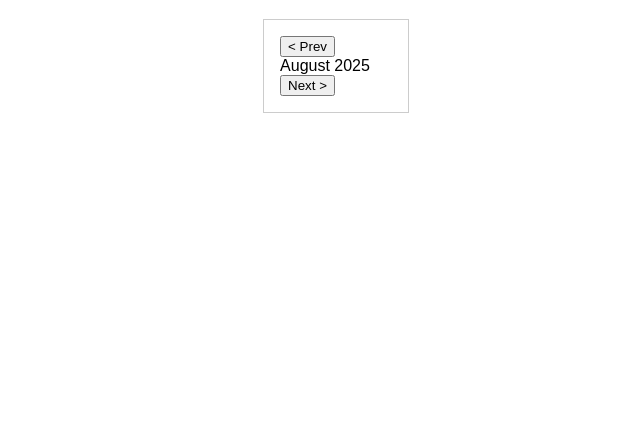
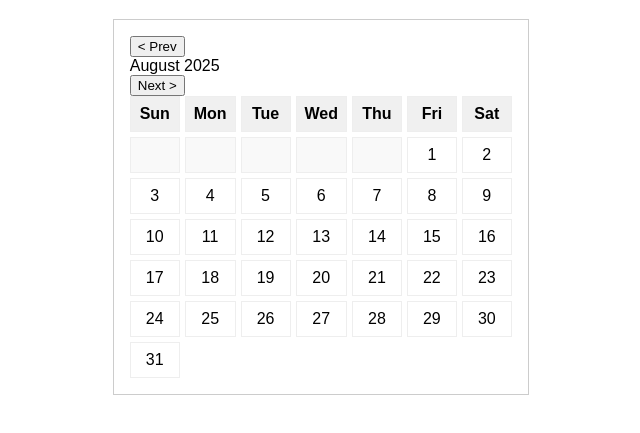
Before and after one commit to uvayankee/client-side-calendar, a website with bundled scripts: page src/index.html in a window 1280 px wide. Shown: the part 69-502 px from the top of the page, without its empty margins (315-955 px from the left). Built offline with nearby package versions, Linux system fonts and the light colour scheme.

Commit message:
feat: Implement calendar day grid and display days of the month

```diff
--- a/src/calendar.ts
+++ b/src/calendar.ts
@@ -34,6 +34,39 @@ export function renderCalendar(container: HTMLElement | null, document: Document
     header.appendChild(nextButton);
 
     calendar.appendChild(header);
+
+    const daysGrid = document.createElement('div');
+    daysGrid.classList.add('days-grid');
+
+    const weekdays = ['Sun', 'Mon', 'Tue', 'Wed', 'Thu', 'Fri', 'Sat'];
+    weekdays.forEach(day => {
+      const weekdayElement = document.createElement('div');
+      weekdayElement.classList.add('weekday');
+      weekdayElement.textContent = day;
+      daysGrid.appendChild(weekdayElement);
+    });
+
+    const firstDayOfMonth = new Date(date.getFullYear(), date.getMonth(), 1);
+    const lastDayOfMonth = new Date(date.getFullYear(), date.getMonth() + 1, 0);
+    const numDaysInMonth = lastDayOfMonth.getDate();
+    const firstDayOfWeek = firstDayOfMonth.getDay(); // 0 for Sunday, 1 for Monday, etc.
+
+    // Add empty divs for days before the first day of the month
+    for (let i = 0; i < firstDayOfWeek; i++) {
+      const emptyDay = document.createElement('div');
+      emptyDay.classList.add('day', 'empty');
+      daysGrid.appendChild(emptyDay);
+    }
+
+    // Add days of the month
+    for (let i = 1; i <= numDaysInMonth; i++) {
+      const dayElement = document.createElement('div');
+      dayElement.classList.add('day');
+      dayElement.textContent = i.toString();
+      daysGrid.appendChild(dayElement);
+    }
+
+    calendar.appendChild(daysGrid);
     container.appendChild(calendar);
   }
 }
--- a/src/style.css
+++ b/src/style.css
@@ -11,3 +11,25 @@ body {
     border: 1px solid #ccc;
     padding: 1rem;
 }
+
+
+.calendar .days-grid {
+    display: grid;
+    grid-template-columns: repeat(7, 1fr);
+    gap: 5px;
+    text-align: center;
+}
+
+.calendar .weekday, .calendar .day {
+    padding: 0.5rem;
+    border: 1px solid #eee;
+}
+
+.calendar .weekday {
+    font-weight: bold;
+    background-color: #f0f0f0;
+}
+
+.calendar .day.empty {
+    background-color: #f9f9f9;
+}
```
Also changed, not shown: tests/calendar.test.ts (+37 -0 lines).
